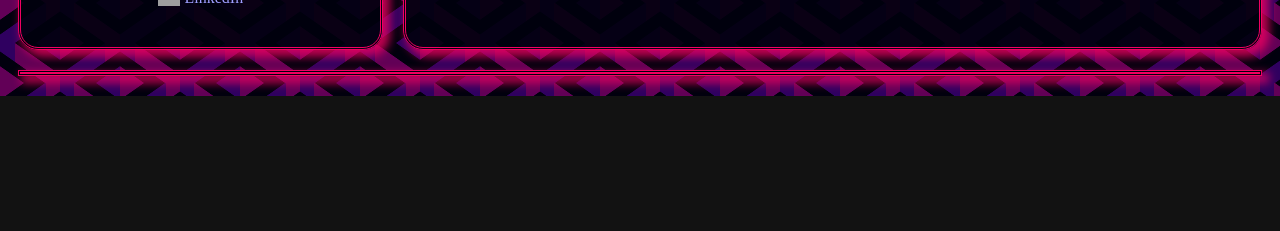
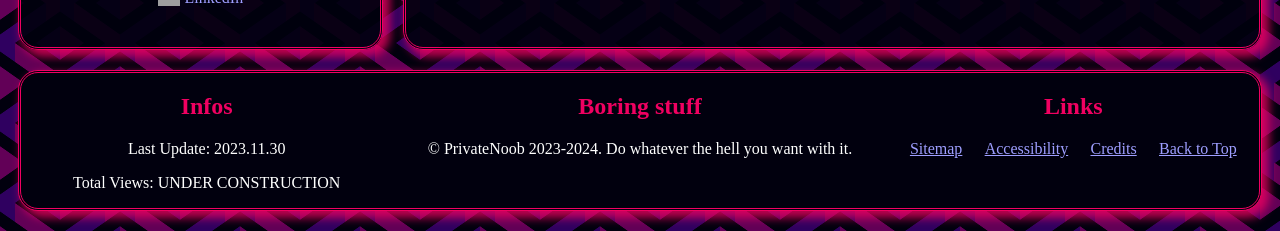
Before and after one commit to PrivateN00b/privatenoob.top, a React (Vite) app: page / in a window 1280 px wide. Shown: the part 1037-1268 px from the top of the page. Before the commit the page ends 1133 px from the top, so only its background shows below. Built offline with nearby package versions, Linux system fonts and the light colour scheme; grey boxes are pictures that could not be loaded.

Commit message:
ui: created an initial footer layout

```diff
--- /dev/null
+++ b/src/components/ui/CenteredH2.tsx
@@ -0,0 +1,7 @@
+import styled from "styled-components";
+
+const CenteredH2 = styled.h2`
+  text-align: center;
+`;
+
+export default CenteredH2;
--- a/src/layouts/RootLayout.tsx
+++ b/src/layouts/RootLayout.tsx
@@ -3,6 +3,7 @@ import Banner from "../components/ui/Banner";
 import Navbar from "./sublayouts/Navbar";
 import styled from "styled-components";
 import { rgba } from "polished";
+import Footer from "./sublayouts/Footer";
 
 const Header = styled.header`
   background-color: ${({ theme }) => rgba(theme.colors.bg, 0.9)};
@@ -17,14 +18,6 @@ const Main = styled.main`
   margin-bottom: 20px;
 `;
 
-const Footer = styled.footer`
-  background-color: ${({ theme }) => theme.colors.bg};
-  border: double;
-  margin-bottom: 20px;
-  border-color: ${({ theme }) => theme.colors.primary};
-  box-shadow: 5px 5px 10px 2px ${({ theme }) => rgba(theme.colors.primary, 0.8)};
-`;
-
 export default function RootLayout() {
   return (
     <div>
@@ -35,7 +28,7 @@ export default function RootLayout() {
       <Main>
         <Outlet />
       </Main>
-      <Footer></Footer>
+      <Footer />
     </div>
   );
 }
--- /dev/null
+++ b/src/layouts/sublayouts/Footer.tsx
@@ -0,0 +1,57 @@
+import { rgba } from "polished";
+import styled from "styled-components";
+import CenteredH2 from "../../components/ui/CenteredH2";
+import { Link } from "react-router-dom";
+
+const FooterStyle = styled.footer`
+  background-color: ${({ theme }) => theme.colors.bg};
+  border: double;
+  margin-bottom: 20px;
+  border-color: ${({ theme }) => theme.colors.primary};
+  border-radius: 20px;
+  box-shadow: 5px 5px 10px 2px ${({ theme }) => rgba(theme.colors.primary, 0.8)};
+  display: flex;
+  text-align: center;
+  justify-content: space-between;
+`;
+
+const StyledLink = styled(Link)`
+  padding-bottom: 10px;
+`;
+
+const LinkDiv = styled.div`
+  display: flex;
+  flex-direction: column;
+
+  @media (min-width: 1200px) {
+    flex-direction: row;
+    justify-content: space-evenly;
+  }
+`;
+
+function Footer() {
+  return (
+    <FooterStyle>
+      <div style={{ width: "30%" }}>
+        <CenteredH2>Infos</CenteredH2>
+        <p>Last Update: 2023.11.30</p>
+        <p>Total Views: UNDER CONSTRUCTION </p>
+      </div>
+      <div style={{ width: "40%" }}>
+        <CenteredH2>Boring stuff</CenteredH2>
+        <p>© PrivateNoob 2023-2024. Do whatever the hell you want with it.</p>
+      </div>
+      <div style={{ width: "30%", display: "flex", flexDirection: "column" }}>
+        <CenteredH2>Links</CenteredH2>
+        <LinkDiv>
+          <StyledLink to="404">Sitemap</StyledLink>
+          <StyledLink to="404">Accessibility</StyledLink>
+          <StyledLink to="404">Credits</StyledLink>
+          <StyledLink to="404">Back to Top</StyledLink>
+        </LinkDiv>
+      </div>
+    </FooterStyle>
+  );
+}
+
+export default Footer;
--- a/src/styles/global.ts
+++ b/src/styles/global.ts
@@ -17,6 +17,10 @@ const globalStyle = createGlobalStyle`
   -webkit-font-smoothing: antialiased;
   -moz-osx-font-smoothing: grayscale;
   -webkit-text-size-adjust: 100%;
+
+  h2 {
+    color: ${({ theme }) => theme.colors.primary};
+  }
 }
 
 html {
```
